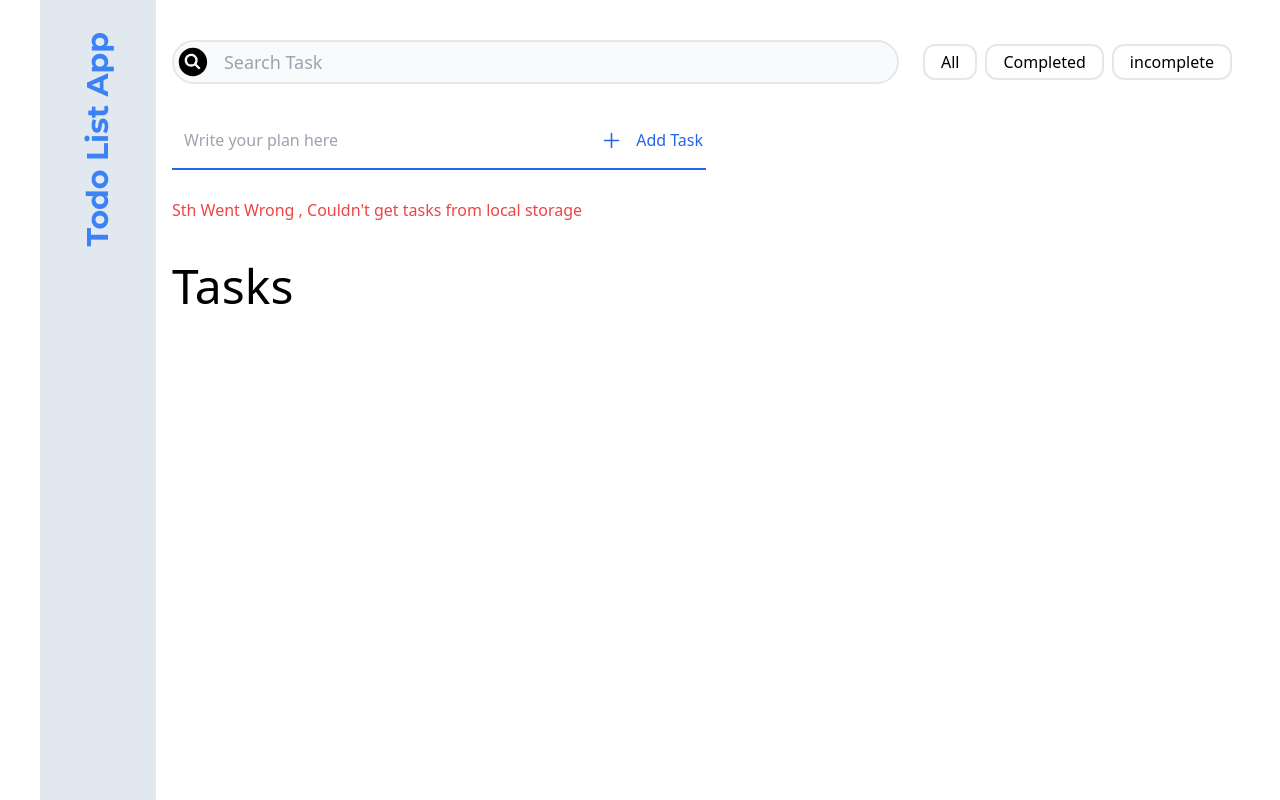
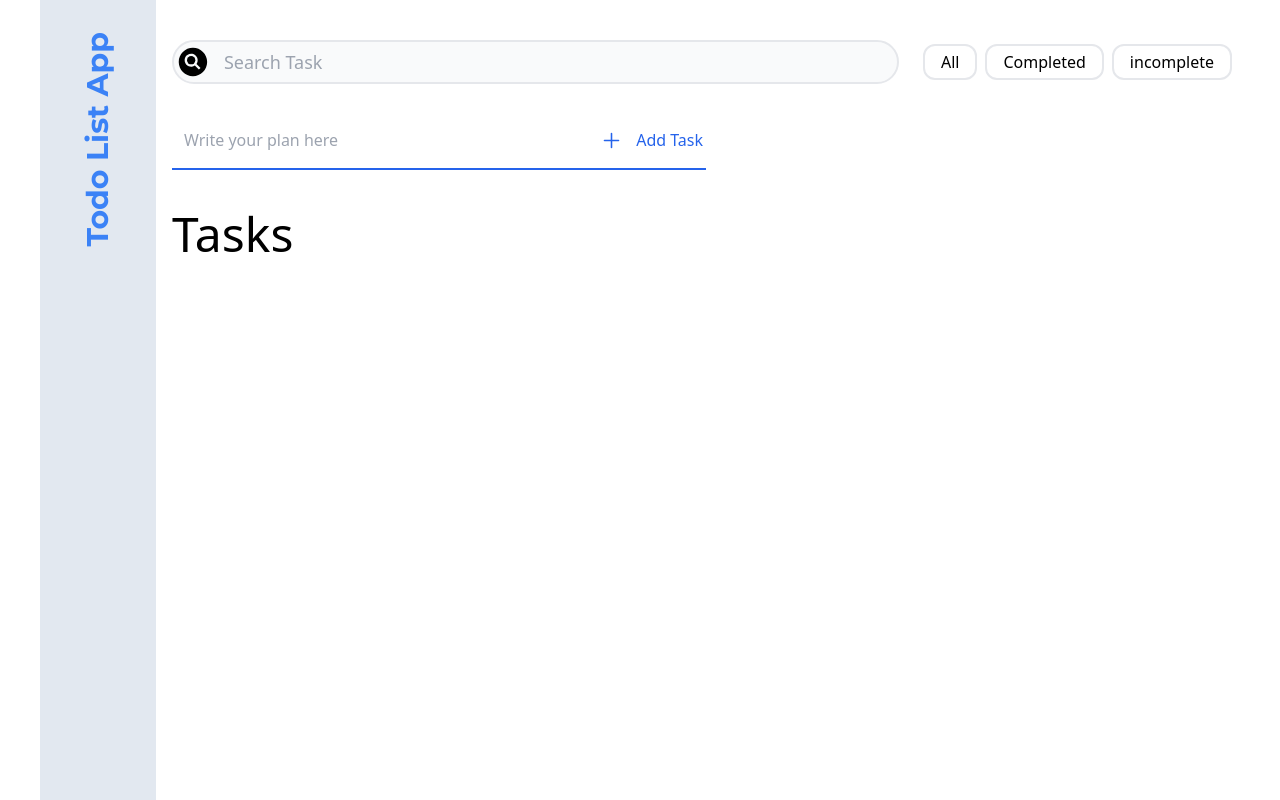
Before and after one commit to myStrongSupport/todolist, a React (Vite) app: page / in a window 1280 px wide. Built offline with nearby package versions, Linux system fonts and the light colour scheme.

Commit message:
fix_state_bugs

```diff
--- a/src/App.jsx
+++ b/src/App.jsx
@@ -99,7 +99,11 @@ function App() {
     };
 
     const updatedTasks = [...tasksState.tasks, newTask];
-    setTasksState((prevState) => ({ ...prevState, tasks: updatedTasks }));
+    setTasksState((prevState) => ({
+      ...prevState,
+      tasks: updatedTasks,
+      enteredTask: "",
+    }));
     saveToLocalStorage(updatedTasks);
   };
 
@@ -108,7 +112,7 @@ function App() {
   useEffect(() => {
     const tasks = getFromLocalStorage();
 
-    if (tasks) {
+    if (!tasks) {
       setError("Sth Went Wrong , Couldn't get tasks from local storage");
     } else {
       setTasksState((prevState) => ({ ...prevState, tasks: tasks }));
```
